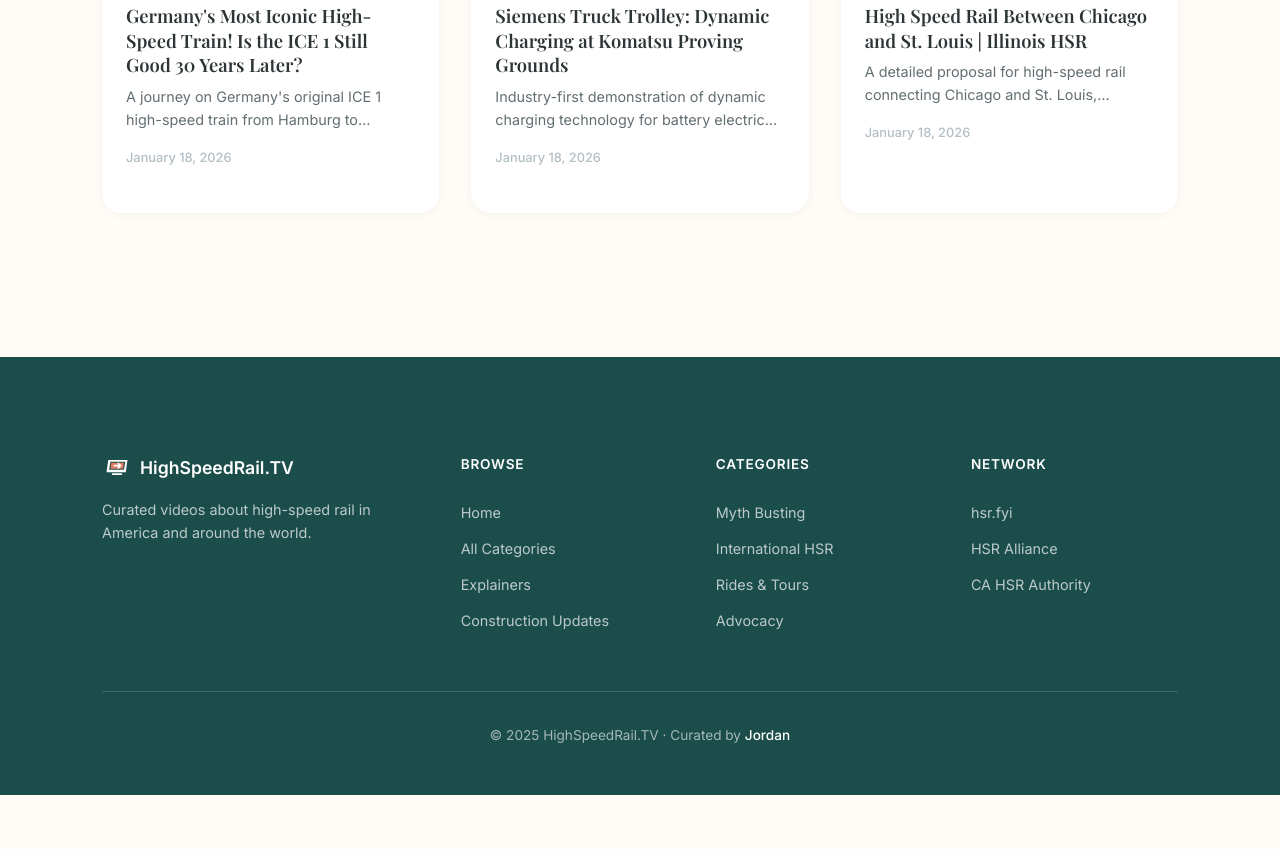
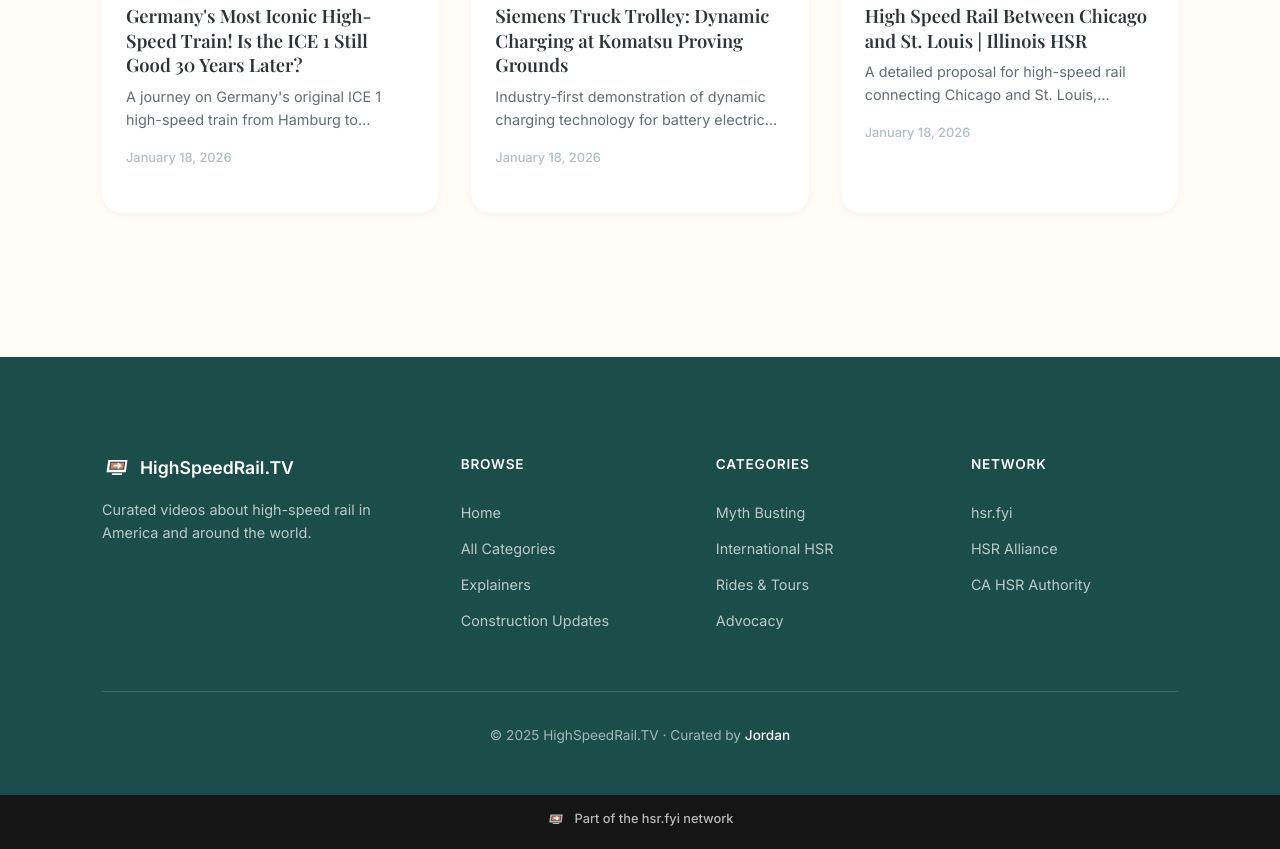
Before and after one commit to jordankrueger/highspeedrailTV, an Eleventy site: page src/index.njk in a window 1280 px wide. Shown: the part 2848-3697 px from the top of the page. Before the commit the page ends 3643 px from the top, so only its background shows below. Built offline with nearby package versions, Linux system fonts and the light colour scheme; Eleventy itself is replaced by a stand-in of ours; files that its build step writes are made by us from their sources.

Commit message:
sub footer

```diff
--- a/src/_includes/layouts/base.njk
+++ b/src/_includes/layouts/base.njk
@@ -96,6 +96,21 @@
     </div>
   </footer>
 
+  <div class="network-banner">
+    <a href="https://hsr.fyi" target="_blank" rel="noopener">
+      <span class="network-banner-icon">
+        <svg width="20" height="18" viewBox="0 0 34 32" fill="none" xmlns="http://www.w3.org/2000/svg">
+          <path d="M5 22L7 8H29L27 22H5Z" fill="currentColor"/>
+          <path d="M8 19L9.5 10H26.5L25 19H8Z" fill="#1B4D4A"/>
+          <path d="M9.5 18L10.5 11H25L24 18H9.5Z" fill="#E07A5F"/>
+          <path d="M14 14.5H21M21 14.5L18.5 12M21 14.5L18.5 17" stroke="white" stroke-width="2" stroke-linecap="round" stroke-linejoin="round"/>
+          <rect x="11" y="23" width="12" height="2" rx="1" fill="currentColor"/>
+        </svg>
+      </span>
+      Part of the hsr.fyi network
+    </a>
+  </div>
+
   <script>
     // Lazy load YouTube embeds
     document.addEventListener('DOMContentLoaded', function() {
--- a/src/css/style.css
+++ b/src/css/style.css
@@ -673,6 +673,40 @@
   }
 }
 
+/* Network Banner */
+.network-banner {
+  background: #151515;
+  padding: 0.85rem 0;
+  text-align: center;
+}
+
+.network-banner a {
+  display: inline-flex;
+  align-items: center;
+  justify-content: center;
+  gap: 0.5rem;
+  color: rgba(255, 255, 255, 0.7);
+  font-size: 0.8rem;
+  font-weight: 500;
+  text-decoration: none;
+  transition: color 0.2s ease;
+}
+
+.network-banner a:hover {
+  color: var(--white);
+}
+
+.network-banner-icon {
+  display: flex;
+  align-items: center;
+  justify-content: center;
+  flex-shrink: 0;
+}
+
+.network-banner-icon svg {
+  display: block;
+}
+
 /* Utility Classes */
 .text-center {
   text-align: center;
```
